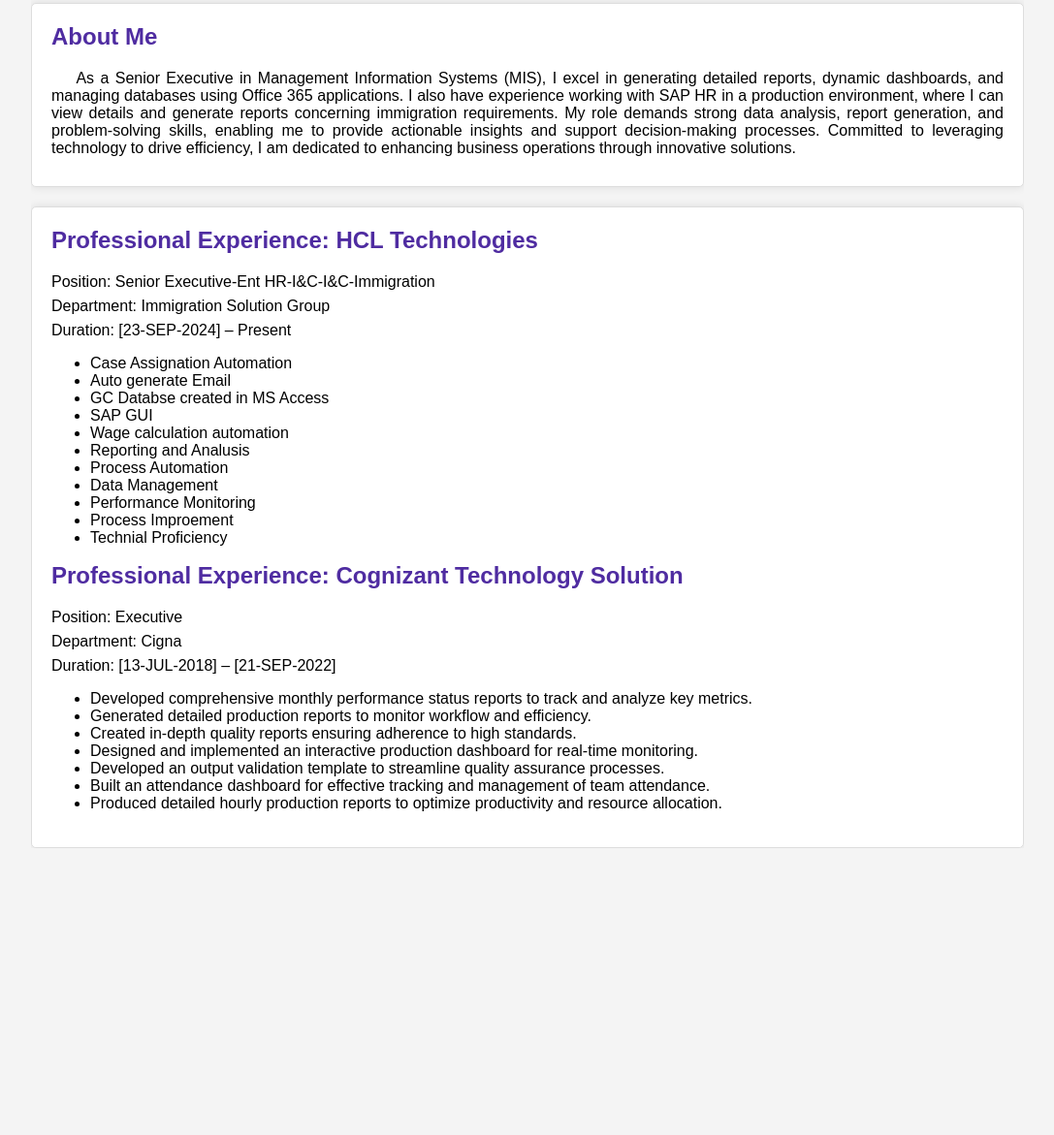
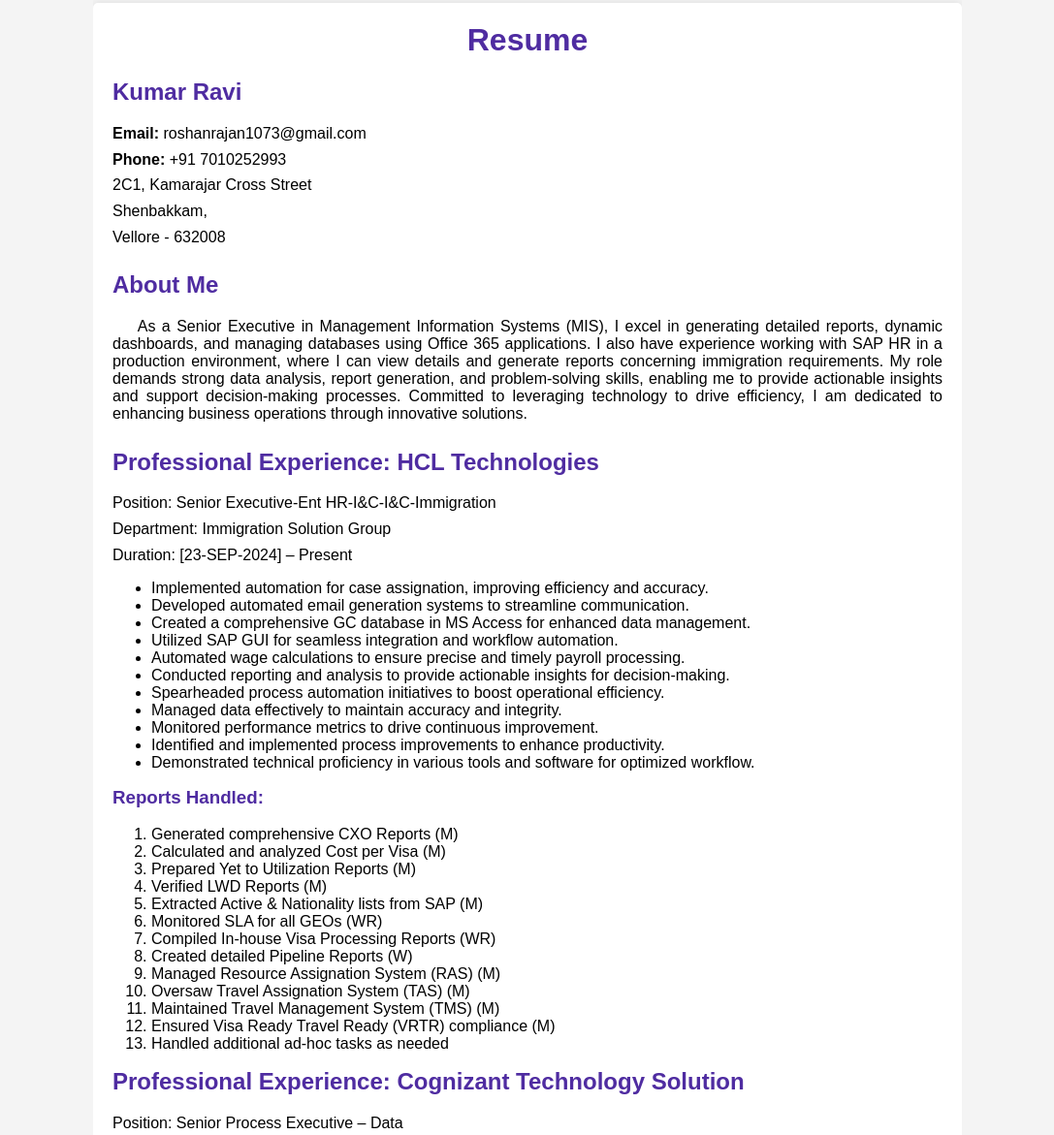
Before and after one commit to Kumar1Ravi/Website, a plain HTML site: page index.html in a window 1280 px wide. Shown: the part 187-1358 px from the top of the page at 97% size, without its empty margins (96-1183 px from the left). Before the commit the page ends 1062 px from the top, so only its background shows below. Drawn offline with Linux system fonts and the light colour scheme.

Commit message:
Resume_alldone

```diff
--- a/index.html
+++ b/index.html
@@ -1,10 +1,9 @@
-
 <!DOCTYPE html>
 <html lang="en">
 <head>
     <meta charset="UTF-8">
     <meta name="viewport" content="width=device-width, initial-scale=1.0">
-    <title>My First website</title>
+    <title>My First Website</title>
     <style>
         body {
             font-family: Arial, sans-serif;
@@ -13,10 +12,9 @@
             background-color: #f4f4f4;
         }
         .container {
-          width: 80%;
+            width: 70%;
             margin: auto;
             overflow: hidden;
-
         }
         .flex-container {
             display: flex;
@@ -28,13 +26,12 @@
             border-radius: 5px;
             margin-top: 20px;
             box-shadow: 0 0 10px rgba(0, 0, 0, 0.1);
-          min-height: 100px;
+            min-height: 0;
         }
         .address {
             max-width: 300px;
-
         }
-      .address h2, h2 {
+        .address h2, h3, h2, h3 {
             margin-top: 0;
             color: #4f2ca1;
         }
@@ -51,29 +48,42 @@
         .contact-info p {
             margin: 1% 0;
         }
-        .About-Me {
+        .About-Me, .Work-experience {
             background: #fff;
             border-radius: 5px;
             text-align: justify;
+            margin-top: 20px;
+            padding: 20px;
+            box-shadow: 0 0 10px rgba(0, 0, 0, 0.1);
         }
-        .Work-experience {
-          background: #fff;
-          border-radius: 5px;
-          text-align: start;
-        }
-        .Work-experience p {
+        .About-Me p, .Work-experience p {
             margin: 1% 0;
         }
-        .About-Me p {
-          margin: 1% 0;
+        .decleration {
+            text-align: left;
+            margin: 20px;
+        }
+        .Work-experience h1 {
+          text-align: center;
+          margin-top: 0;
+          color:#4f2ca1;
         }
 
 
+
     </style>
+    <script>
+        function getCurrentDate() {
+            const options = { year: 'numeric', month: 'long', day: 'numeric' };
+            return new Date().toLocaleDateString(undefined, options);
+        }
 
+        window.onload = function() {
+            document.getElementById('current-date').textContent = getCurrentDate();
+        }
+    </script>
 </head>
 <body>
-
     <div class="container">
         <div class="flex-container">
             <div class="address">
@@ -82,44 +92,66 @@
                 <p>Shenbakkam,</p>
                 <p>Vellore - 632008</p>
             </div>
-
             <div class="contact-info">
                 <p><strong>Email:</strong> roshanrajan1073@gmail.com</p>
                 <p><strong>Phone:</strong> +91 7010252993</p>
             </div>
         </div>
-    <div class="flex-container">
-    <div class="About-Me">
+
+        <div class="Work-experience">
+          <h1>Resume</h1>
+
+          <h2>Kumar Ravi</h2>
+          <p><strong>Email:</strong> roshanrajan1073@gmail.com</p>
+          <p><strong>Phone:</strong> +91 7010252993</p>
+          <p>2C1, Kamarajar Cross Street</p>
+          <p>Shenbakkam,</p>
+          <p>Vellore - 632008</p>
+          <br>
+
             <h2>About Me</h2>
-           <P>&nbsp;&nbsp;&nbsp;&nbsp;As a Senior Executive in Management Information Systems (MIS), I excel in generating detailed reports, dynamic dashboards, and managing databases using Office 365 applications. I also have experience working with SAP HR in a production environment, where I can view details and generate reports concerning immigration requirements. My role demands strong data analysis, report generation, and problem-solving skills, enabling me to provide actionable insights and support decision-making processes. Committed to leveraging technology to drive efficiency, I am dedicated to enhancing business operations through innovative solutions.</P>
-    </div>
-  </div>
+            <p>&nbsp;&nbsp;&nbsp;&nbsp;As a Senior Executive in Management Information Systems (MIS), I excel in generating detailed reports, dynamic dashboards, and managing databases using Office 365 applications. I also have experience working with SAP HR in a production environment, where I can view details and generate reports concerning immigration requirements. My role demands strong data analysis, report generation, and problem-solving skills, enabling me to provide actionable insights and support decision-making processes. Committed to leveraging technology to drive efficiency, I am dedicated to enhancing business operations through innovative solutions.</p>
 
-  <div class="flex-container">
-    <div class="Work-experience">
+            <br>
+
+
             <h2>Professional Experience: HCL Technologies</h2>
-           <P>Position: Senior Executive-Ent HR-I&C-I&C-Immigration</P>
-           <P>Department: Immigration Solution Group</P>
-           <P>Duration: [23-SEP-2024] – Present</P>
-
+            <p>Position: Senior Executive-Ent HR-I&C-I&C-Immigration</p>
+            <p>Department: Immigration Solution Group</p>
+            <p>Duration: [23-SEP-2024] – Present</p>
             <ul>
-              <li>Case Assignation Automation</li>
-              <li>Auto generate Email</li>
-              <li>GC Databse created in MS Access</li>
-              <li>SAP GUI</li>
-              <li>Wage calculation automation</li>
-              <li>Reporting and Analusis</li>
-              <li>Process Automation</li>
-              <li>Data Management</li>
-              <Li>Performance Monitoring</Li>
-              <li>Process Improement</li>
-              <li>Technial Proficiency</li>
+                <li>Implemented automation for case assignation, improving efficiency and accuracy.</li>
+                <li>Developed automated email generation systems to streamline communication.</li>
+                <li>Created a comprehensive GC database in MS Access for enhanced data management.</li>
+                <li>Utilized SAP GUI for seamless integration and workflow automation.</li>
+                <li>Automated wage calculations to ensure precise and timely payroll processing.</li>
+                <li>Conducted reporting and analysis to provide actionable insights for decision-making.</li>
+                <li>Spearheaded process automation initiatives to boost operational efficiency.</li>
+                <li>Managed data effectively to maintain accuracy and integrity.</li>
+                <li>Monitored performance metrics to drive continuous improvement.</li>
+                <li>Identified and implemented process improvements to enhance productivity.</li>
+                <li>Demonstrated technical proficiency in various tools and software for optimized workflow.</li>
             </ul>
-
-            <h2>Professional Experience: Cognizant Technology Solution </h2>
-            <P>Position: Executive</P>
-            <P>Department: Cigna</P>
-            <P>Duration: [13-JUL-2018] – [21-SEP-2022]</P>
+            <h3>Reports Handled:</h3>
+            <ol>
+                <li>Generated comprehensive CXO Reports (M)</li>
+                <li>Calculated and analyzed Cost per Visa (M)</li>
+                <li>Prepared Yet to Utilization Reports (M)</li>
+                <li>Verified LWD Reports (M)</li>
+                <li>Extracted Active & Nationality lists from SAP (M)</li>
+                <li>Monitored SLA for all GEOs (WR)</li>
+                <li>Compiled In-house Visa Processing Reports (WR)</li>
+                <li>Created detailed Pipeline Reports (W)</li>
+                <li>Managed Resource Assignation System (RAS) (M)</li>
+                <li>Oversaw Travel Assignation System (TAS) (M)</li>
+                <li>Maintained Travel Management System (TMS) (M)</li>
+                <li>Ensured Visa Ready Travel Ready (VRTR) compliance (M)</li>
+                <li>Handled additional ad-hoc tasks as needed</li>
+            </ol>
+            <h2>Professional Experience: Cognizant Technology Solution</h2>
+            <p>Position: Senior Process Executive – Data</p>
+            <p>Department: Cigna</p>
+            <p>Duration: [13-JUL-2018] – [21-SEP-2022]</p>
             <ul>
                 <li>Developed comprehensive monthly performance status reports to track and analyze key metrics.</li>
                 <li>Generated detailed production reports to monitor workflow and efficiency.</li>
@@ -129,20 +161,37 @@
                 <li>Built an attendance dashboard for effective tracking and management of team attendance.</li>
                 <li>Produced detailed hourly production reports to optimize productivity and resource allocation.</li>
             </ul>
-
-
-
-
-
+            <h2>Education:</h2>
+            <p>Degree: Diploma - <strong>Graduated, July 2013</strong></p>
+            <p>Gedee Technical Training Institute</p>
+            <p>Coimbatore,</p>
+            <p>Tamil Nadu - 641081</p>
+            <hr>
+            <p>Degree: Master Diploma in Information Technology</p>
+            <p>Vellore - 632008</p>
+            <br>
+            <h2>Skills:</h2>
+            <ol>
+                <li>Excel Formulas</li>
+                <li>Excel VBA</li>
+                <li>MS Access</li>
+                <li>MS Forms</li>
+                <li>Power Automation</li>
+                <li>Power BI</li>
+                <li>RPA bot</li>
+                <li>HTML, CSS (Using VS Code learning)</li>
+                <li>Data Management</li>
+            </ol>
+            <h2>Declaration:</h2>
+            <p>I, <strong>Kumar Ravi</strong>, hereby declare that the information contained herein is true and correct to the best of my knowledge and belief.</p>
+            <br>
+            <br>
+            <div class="decleration">
+                <p>_________________</p>
+                <p>Kumar Ravi&nbsp;&nbsp;&nbsp;&nbsp;&nbsp;&nbsp;&nbsp;&nbsp;</p>
+                <p>Date: <span id="current-date"></span></p>
             </div>
         </div>
-
-
-
-
-
-  </div>
-
     </div>
 </body>
 </html>
```
Lines whose indentation alone changed are shown as unchanged.
